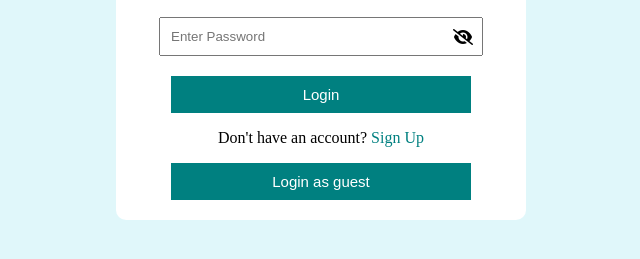
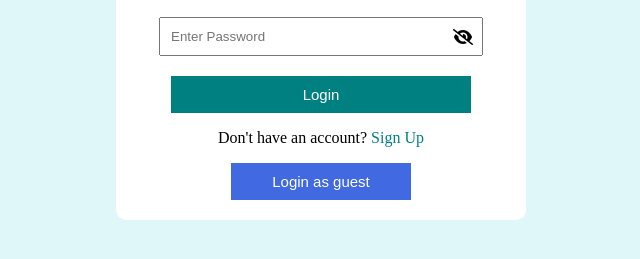
Before and after one commit to SnigdhaReddy09/Project-JS, a plain HTML site: page LOGIN/login.html in a window 1280 px wide. Shown: the part 361-620 px from the top of the page, without its empty margins (319-959 px from the left). Drawn offline with Linux system fonts and the light colour scheme.

Commit message:
Update login.css

```diff
--- a/LOGIN/login.css
+++ b/LOGIN/login.css
@@ -40,6 +40,15 @@ button {
     background-color: teal;
     color: white;
     width: 300px;
+}
+
+#guestbtn{
+    padding: 10px;
+    font-size: 15px;
+    border: none;
+    background-color:royalblue;
+    color: white;
+    width: 180px;
 }
 
 a {
```
